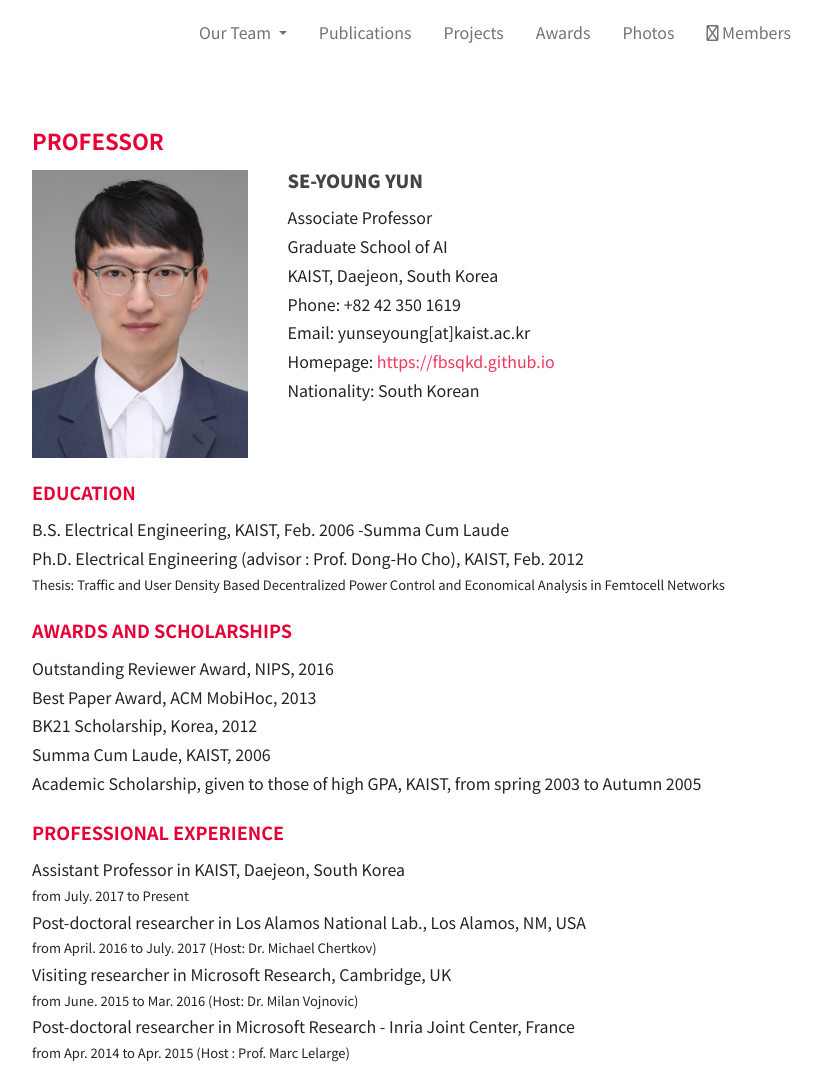
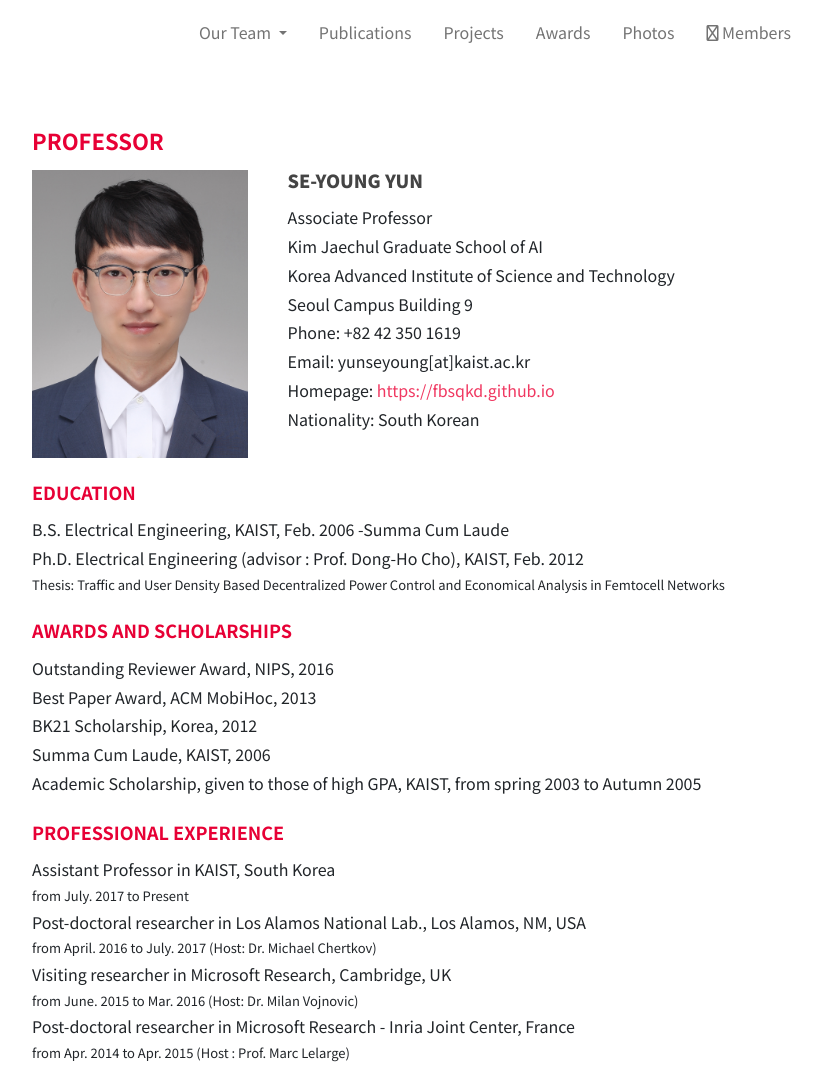
Before and after one commit to osilab-kaist/osi.kaist.ac.kr, a Django app: page /professor/ in a window 1280 px wide. Shown: the part 244-1311 px from the top of the page, without its empty margins (145-967 px from the left). Run offline with Django 3.2, Linux system fonts and the light colour scheme; some libraries are stand-ins or nearby versions.

Commit message:
Update professor location

```diff
--- a/core/templates/core/professor.html
+++ b/core/templates/core/professor.html
@@ -18,8 +18,9 @@
           <div class="col-12 col-md-auto mb-5">
             <h2 class="professor-name">Se-Young Yun</h2>
             <div>Associate Professor</div>
-            <div>Graduate School of AI</div>
-            <div>KAIST, Daejeon, South Korea</div>
+            <div>Kim Jaechul Graduate School of AI</div>
+            <div>Korea Advanced Institute of Science and Technology</div>
+            <div>Seoul Campus Building 9</div>
             <div>Phone: +82 42 350 1619</div>
             <div>Email: yunseyoung[at]kaist.ac.kr</div>
             <div>Homepage: <a href="https://fbsqkd.github.io">https://fbsqkd.github.io</a></div>
@@ -48,7 +49,7 @@
 
     <div class="col-12 col-md-10 mb-4">
       <h2>Professional Experience</h2>
-      <div>Assistant Professor in KAIST, Daejeon, South Korea</div>
+      <div>Assistant Professor in KAIST, South Korea</div>
       <div style="font-size:small">from July. 2017 to Present</div>
       <div>Post-doctoral researcher in Los Alamos National Lab., Los Alamos, NM, USA</div>
       <div style="font-size:small">from April. 2016 to July. 2017 (Host: Dr. Michael Chertkov)</div>
```
